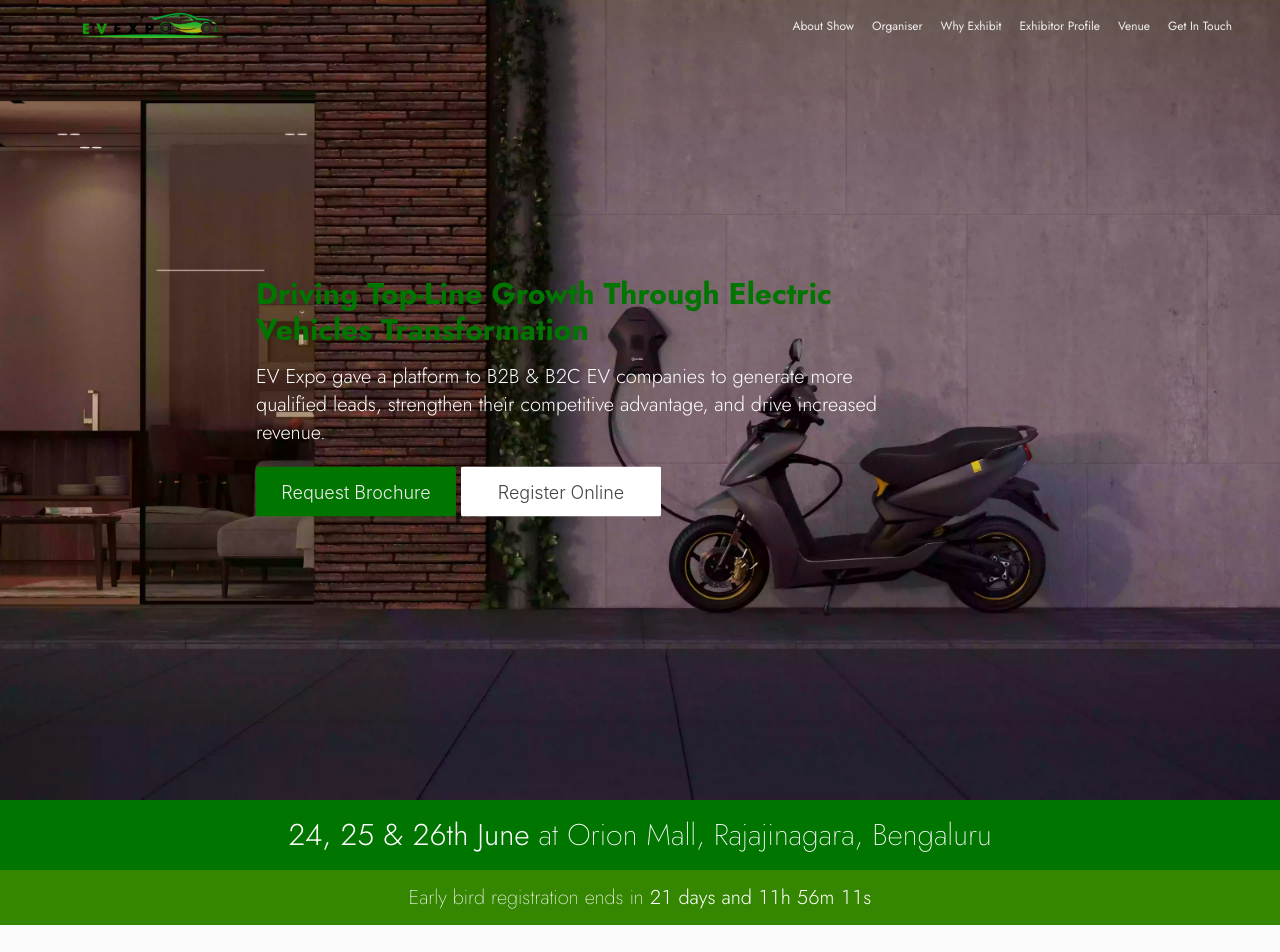
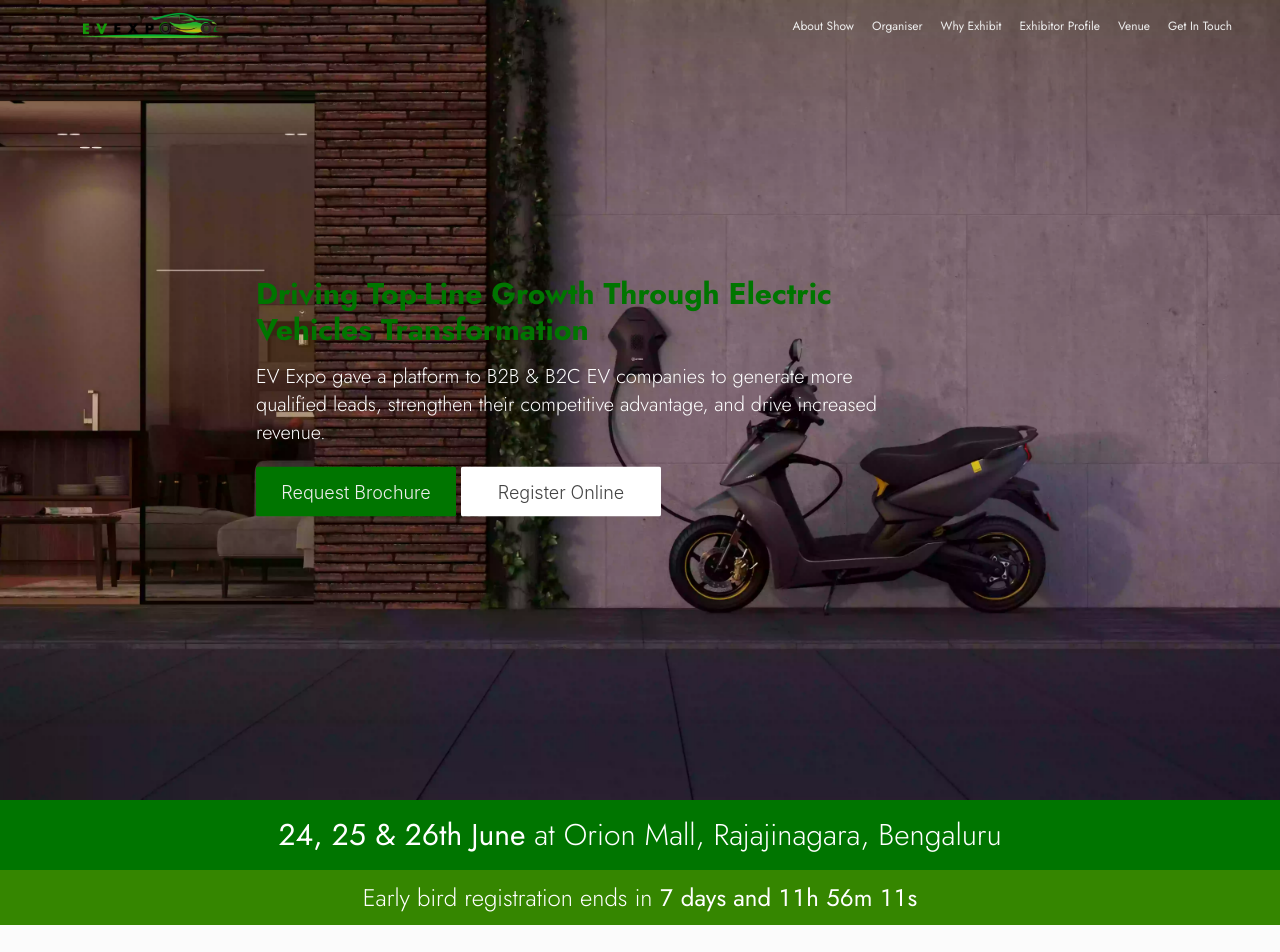
Before and after one commit to naveenn9a/evexpo, a Next.js app: page / in a window 1280 px wide. Shown: the top 952 px of the page. Built offline with nearby package versions, Linux system fonts and the light colour scheme.

Commit message:
changed font and date

```diff
--- a/pages/index.jsx
+++ b/pages/index.jsx
@@ -62,8 +62,8 @@ export default function Home() {
     if (completed) {
       return <div>done</div>;
     } else {
-      return <h1 className='text-xl sm:text-lg font-[200] text-center mb-0 text-white'>
-        Early bird registration ends in <span className='font-[300]'>{days} days and {hours}h {minutes}m {seconds}s</span>
+      return <h1 className='text-2xl sm:text-lg font-[300] text-center mb-0 text-white'>
+        Early bird registration ends in <span className='font-[400]'>{days} days and {hours}h {minutes}m {seconds}s</span>
       </h1>
     }
   };
@@ -161,12 +161,12 @@ export default function Home() {
       <section id="venue-strip" className='h-[125px]'>
         <div className="main-content w-full h-[70px] text-white container px-[150px] sm:px-0 mx-auto flex flex-col items-center justify-center">
           <div className="count-item w-full w-full">
-            <h1 className=' sm:text-lg text-3xl font-[200] text-center mb-0 text-white'><span className="font-[300]">24, 25 & 26th June</span> at Orion Mall, Rajajinagara, Bengaluru</h1>
+            <h1 className='sm:text-lg text-3xl font-[300] text-center mb-0 text-white'><span className="font-[400]">24, 25 & 26th June</span> at Orion Mall, Rajajinagara, Bengaluru</h1>
           </div>
         </div>
         <div className="count-down w-full py-6 px-10 h-[55px] flex flex-col items-center justify-center" style={{ background: '#358600' }}>
           <Countdown
-            date={new Date("2022-06-24T06:00:00")}
+            date={new Date("2022-06-10T06:00:00")}
             renderer={renderer}
           />
         </div>
```
